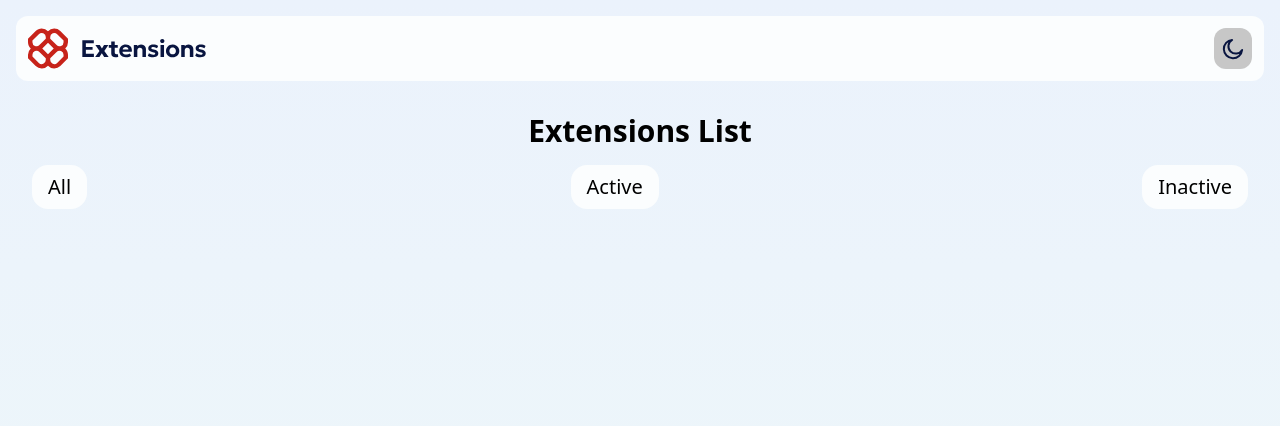
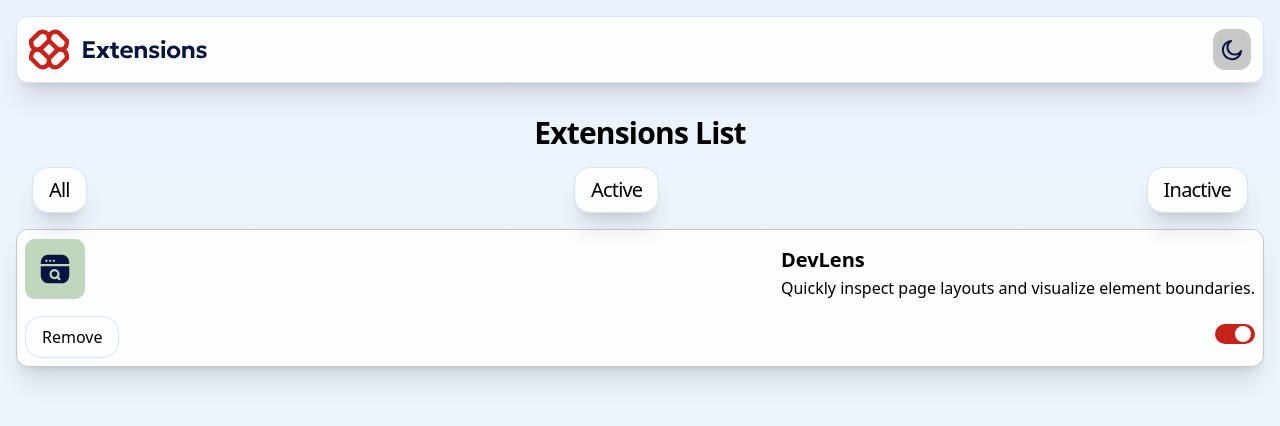
Before and after one commit to PriyanshuPaul/extension-manager-angular, an Angular app: page / in a window 1280 px wide. Shown: the top 426 px of the page. Built offline with nearby package versions, Linux system fonts and the light colour scheme.

Commit message:
Adding code changes for card

```diff
--- a/src/app/body/body.component.html
+++ b/src/app/body/body.component.html
@@ -1,13 +1,19 @@
-<div class="flex flex-col mt-8 px-4">
-  <h1 class="font-bold text-3xl text-center dark:text-neutral-50">Extensions List</h1>
-  <div class="flex justify-between mt-4 font-medium">
-    @for(btn of buttons;track $index){
-    <button
-      class="active:bg-red-700 active:text-neutral-50 py-2 px-4 rounded-2xl bg-neutral-50 dark:bg-neutral-800 dark:text-neutral-50 dark-active:bg-red-700 text-xl border-neutral-200 "
-      [class.active]="selectedIndex === $index" (click)="onPillBtnClick($index)">{{btn}}
-    </button>
-    }
+<main>
+  <section class="flex flex-col mt-8 px-4 leading-none tracking-tighter">
+    <h1 class="font-bold text-3xl text-center dark:text-neutral-50 ">Extensions List</h1>
+    <div class="flex justify-between mt-4 font-medium">
+      @for(btn of buttons;track $index){
+      <button class="active:bg-red-700 active:text-neutral-50 py-2 px-4 rounded-2xl
+              bg-neutral-50 dark:bg-neutral-800 dark:text-neutral-50 shadow-xl
+              dark-active:bg-red-700 text-xl border-neutral-200 border-1" [class.active]="selectedIndex === $index"
+        (click)="onPillBtnClick($index)">{{btn}}
+      </button>
+      }
 
 
-  </div>
-</div>
+    </div>
+  </section>
+  <section class="mt-4">
+    <app-card [card]="card" (toggleSwitchClicked)="onToggleSwitchClick($event)"></app-card>
+  </section>
+</main>
--- a/src/app/body/body.component.ts
+++ b/src/app/body/body.component.ts
@@ -1,16 +1,27 @@
 import { Component } from '@angular/core';
+import { CardComponent } from '../card/card.component';
+import { ICard } from '../model/card.model';
 
 @Component({
   selector: 'app-body',
   standalone: true,
-  imports: [],
+  imports: [CardComponent],
   templateUrl: './body.component.html',
 })
 export class BodyComponent {
   buttons = ['All', 'Active', 'Inactive'];
+  card: ICard = {
+    "logo": "./assets/images/logo-devlens.svg",
+    "name": "DevLens",
+    "description": "Quickly inspect page layouts and visualize element boundaries.",
+    "isActive": true
+  }
   selectedIndex: number = -1
   public onPillBtnClick(selectedIndex: any) {
     this.selectedIndex = this.selectedIndex === selectedIndex ? -1 : selectedIndex;
     console.log(selectedIndex)
   }
+  onToggleSwitchClick(event: boolean) {
+    console.log(event);
+  }
 }
--- /dev/null
+++ b/src/app/card/card.component.html
@@ -0,0 +1,23 @@
+<div
+    class=" bg-neutral-50 dark:bg-neutral-800 p-2 rounded-xl align-middle tracking-normal border-neutral-300 border-1 shadow-xl">
+    <div class="flex justify-between">
+        <img [src]="card.logo" alt="card-logo">
+        <section class="flex flex-col gap-0.5 ml-4 mt-2">
+            <h2 class="text-xl font-bold dark:text-neutral-50">{{card.name}}</h2>
+            <p class="font-light dark:text-neutral-100">{{card.description}}</p>
+        </section>
+    </div>
+    <section class="flex justify-between align-middle mt-4">
+        <button class="py-2 px-4 rounded-2xl bg-neutral-50
+            dark:bg-neutral-800 dark:text-neutral-50 border-neutral-200 border-1">Remove</button>
+
+        <label for="check"
+            [class]="'relative w-10 h-5 rounded-full mt-2  transition-all duration-300'+ switchBackground">
+            <input id="check" type="checkbox" class="sr-only peer" [checked]="card.isActive"
+                (change)="onSwitchChange()">
+
+            <span
+                class="absolute bg-neutral-50 rounded-full w-4 h-4 top-0.5 left-0.5 peer-checked:left-5 transition-all duration-300"></span>
+        </label>
+    </section>
+</div>
--- /dev/null
+++ b/src/app/card/card.component.ts
@@ -0,0 +1,30 @@
+import { Component, EventEmitter, Input, input, OnInit, Output } from '@angular/core';
+import { ICard } from '../model/card.model';
+
+@Component({
+  selector: 'app-card',
+  standalone: true,
+  imports: [],
+  templateUrl: './card.component.html',
+})
+export class CardComponent implements OnInit {
+
+  @Input() card!: ICard;
+  @Output() toggleSwitchClicked = new EventEmitter(false);
+  switchBackground!: string;
+
+  ngOnInit(): void {
+    this.setSwitchBackground();
+  }
+
+  setSwitchBackground(): void {
+    this.switchBackground = this.card?.isActive ? ' bg-red-700' : ' bg-neutral-300'
+
+  }
+
+  onSwitchChange(): void {
+    this.card.isActive = !this.card.isActive;
+    this.setSwitchBackground();
+    this.toggleSwitchClicked.emit(this.card.isActive);
+  }
+}
--- a/src/app/header/header.component.html
+++ b/src/app/header/header.component.html
@@ -1,6 +1,8 @@
-<div class="flex justify-between align-middle bg-neutral-50 dark:bg-neutral-800 p-3 rounded-xl border-neutral-200">
+<header class="flex justify-between align-middle
+bg-neutral-50 dark:bg-neutral-800 p-3 rounded-xl
+border-neutral-200 border-1 shadow-xl">
   <img [src]="logoImgPath" alt="logo" />
   <button class="bg-neutral-300 p-2 rounded-xl" (click)="isThemeBtnClicked()">
     <img [src]="btnImgPath" alt="button-image" />
   </button>
-</div>
+</header>
--- /dev/null
+++ b/src/app/model/card.model.ts
@@ -0,0 +1,6 @@
+export interface ICard {
+    logo: string
+    name: string
+    description: string
+    isActive: boolean
+}
--- /dev/null
+++ b/src/app/model/mockExtensions.ts
@@ -0,0 +1,76 @@
+import { ICard } from "./card.model";
+
+export const mockExtensions:ICard[]=[
+    {
+        "logo": "./assets/images/logo-devlens.svg",
+        "name": "DevLens",
+        "description": "Quickly inspect page layouts and visualize element boundaries.",
+        "isActive": true
+    },
+    {
+        "logo": "./assets/images/logo-style-spy.svg",
+        "name": "StyleSpy",
+        "description": "Instantly analyze and copy CSS from any webpage element.",
+        "isActive": true
+    },
+    {
+        "logo": "./assets/images/logo-speed-boost.svg",
+        "name": "SpeedBoost",
+        "description": "Optimizes browser resource usage to accelerate page loading.",
+        "isActive": false
+    },
+    {
+        "logo": "./assets/images/logo-json-wizard.svg",
+        "name": "JSONWizard",
+        "description": "Formats, validates, and prettifies JSON responses in-browser.",
+        "isActive": true
+    },
+    {
+        "logo": "./assets/images/logo-tab-master-pro.svg",
+        "name": "TabMaster Pro",
+        "description": "Organizes browser tabs into groups and sessions.",
+        "isActive": true
+    },
+    {
+        "logo": "./assets/images/logo-viewport-buddy.svg",
+        "name": "ViewportBuddy",
+        "description": "Simulates various screen resolutions directly within the browser.",
+        "isActive": false
+    },
+    {
+        "logo": "./assets/images/logo-markup-notes.svg",
+        "name": "Markup Notes",
+        "description": "Enables annotation and notes directly onto webpages for collaborative debugging.",
+        "isActive": true
+    },
+    {
+        "logo": "./assets/images/logo-grid-guides.svg",
+        "name": "GridGuides",
+        "description": "Overlay customizable grids and alignment guides on any webpage.",
+        "isActive": false
+    },
+    {
+        "logo": "./assets/images/logo-palette-picker.svg",
+        "name": "Palette Picker",
+        "description": "Instantly extracts color palettes from any webpage.",
+        "isActive": true
+    },
+    {
+        "logo": "./assets/images/logo-link-checker.svg",
+        "name": "LinkChecker",
+        "description": "Scans and highlights broken links on any page.",
+        "isActive": true
+    },
+    {
+        "logo": "./assets/images/logo-dom-snapshot.svg",
+        "name": "DOM Snapshot",
+        "description": "Capture and export DOM structures quickly.",
+        "isActive": false
+    },
+    {
+        "logo": "./assets/images/logo-console-plus.svg",
+        "name": "ConsolePlus",
+        "description": "Enhanced developer console with advanced filtering and logging.",
+        "isActive": true
+    }
+  ]
```
Also changed, not shown: 2 other files (tests, documents, lock files or other folders).
